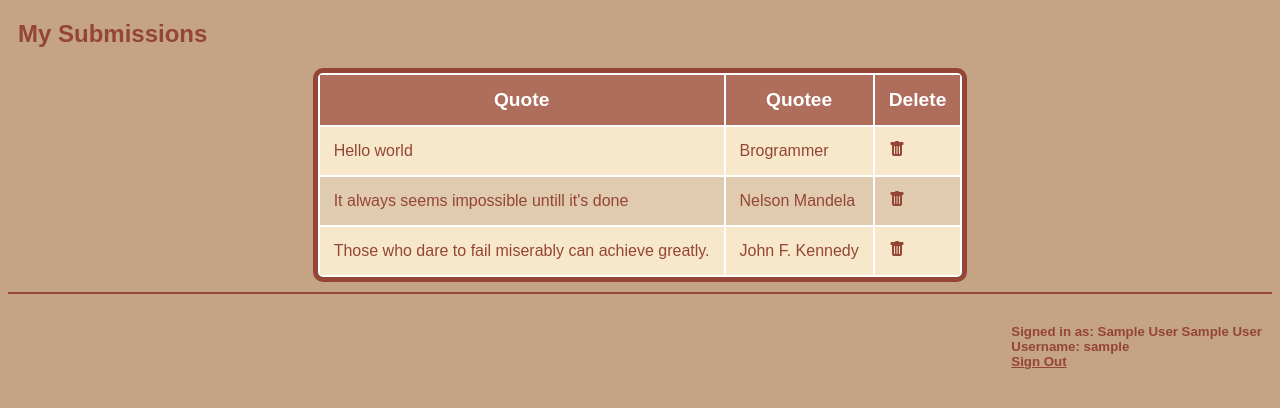
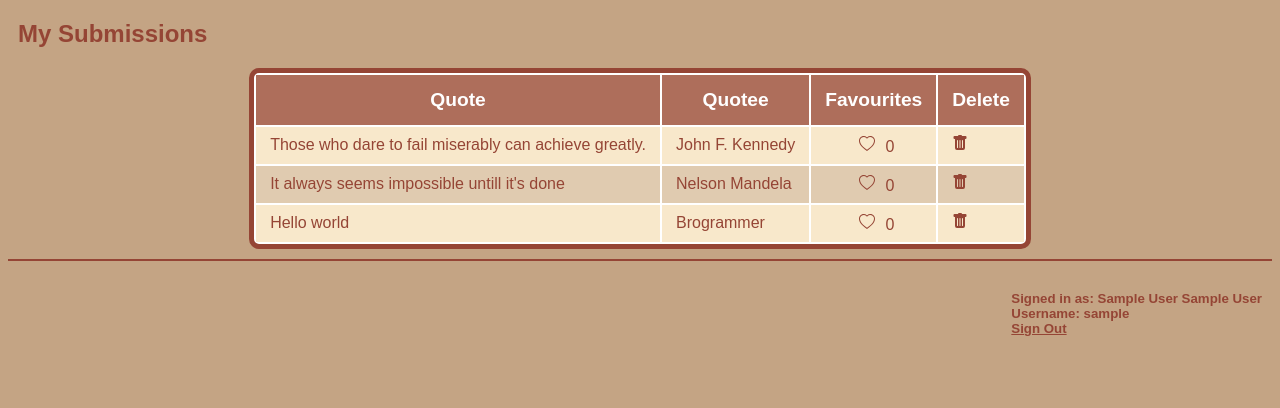
Before and after one commit to Sohaib-50/Quoteslection, a Flask app: page /my_submissions in a window 1280 px wide. Shown: the part 137-545 px from the top of the page. Run offline with Flask 2, Linux system fonts and the light colour scheme; the visitor is signed in with stand-in values (Sample User, id 1); data comes from the database, SQL or seed files in the repository; data that the repository does not hold is empty; some libraries are stand-ins or nearby versions.

Commit message:
FAVOURITE QUOTES PAGEE

```diff
--- a/app.py
+++ b/app.py
@@ -7,7 +7,7 @@
 
 
 from flask_session import Session
-from helpers import login_required, signin_user, signout_user, valid_password
+from helpers import get_favourites, login_required, signin_user, signout_user, valid_password
 
 
 app = Flask(__name__)
@@ -27,32 +27,16 @@
 
 @app.route("/")
 def index():
-    # fetch all quotes in database
-    # db.execute("""SELECT quote.id AS quote_id, quote_text, quotee, firstname, lastname
-    # FROM quote INNER JOIN user ON quote.submitter_user_id = user.id
-    # ORDER BY submission DESC;""")
-    db.execute("""SELECT quote.id AS quote_id, quote_text, quotee, firstname AS submitter_fname, lastname AS submitter_lname, COUNT(favourite.user_id) AS fav_count
+    db.execute("""SELECT quote.id AS quote_id, quote_text, quotee, firstname AS submitter_fname,
+    lastname AS submitter_lname, COUNT(favourite.user_id) AS fav_count
     FROM user INNER JOIN quote ON user.id = quote.submitter_user_id LEFT OUTER JOIN favourite ON quote.id = favourite.quote_id
     GROUP BY quote.id
-    ORDER BY quote.id;""")
+    ORDER BY submission DESC;""")
     quotes = db.fetchall()
 
-    # fetch and store in a set all quote_ids for which the quote is favourite for the current user, if logged in
-    if user_id := session.get("user_id"):
-        favourites = set()
-        # for every quote fetched earlier
-        for quote in quotes:
-            # if quote_id, user_id combination exists in the favourite table, then add the quote id to favourites set
-            quote_id = quote["quote_id"]
-            db.execute(f"""SELECT * FROM favourite WHERE quote_id = %s and user_id = %s;""",
-                       (quote_id, user_id))
-            if db.fetchone():
-                favourites.add(quote_id)
+    favourites = get_favourites(db, quotes)
 
-        return render_template("index.html", quotes=quotes, favourites=favourites, title="Quoteslection")
-
-    return render_template("index.html", quotes=quotes, title="Quoteslection")
-    # return render_template("index.html", title="Home")
+    return render_template("index.html", quotes=quotes, favourites=favourites, title="Quoteslection")
 
 
 @app.route("/signup", methods=["GET", "POST"])
@@ -155,16 +139,41 @@
     return redirect("/")
 
 
+@app.route("/my_favourites")
+@login_required
+def my_favourites():
+    db.execute("""SELECT * FROM
+    (
+        SELECT quote.id AS quote_id, quote_text, quotee, firstname AS submitter_fname,
+        lastname AS submitter_lname, COUNT(favourite.user_id) AS fav_count
+        FROM user INNER JOIN quote ON user.id = quote.submitter_user_id LEFT OUTER JOIN favourite ON quote.id = favourite.quote_id
+        GROUP BY quote.id
+        ORDER BY submission DESC
+    )x
+    WHERE x.quote_id IN
+    (
+        SELECT quote_id FROM favourite WHERE user_id = %s
+    );""",
+    (session.get("user_id"), ))
+
+    fav_quotes = db.fetchall()
+
+    return render_template("my_favourites.html", fav_quotes=fav_quotes, title="Quoteslection")
+
+
 @app.route("/my_submissions")
 @login_required
 def my_submissions():
-    db.execute("""SELECT quote.id AS quote_id, quote_text, quotee, firstname, lastname
-    FROM quote INNER JOIN user ON quote.submitter_user_id = user.id
+    db.execute("""SELECT quote.id AS quote_id, quote_text, quotee, COUNT(favourite.user_id) AS fav_count
+    FROM user INNER JOIN quote ON user.id = quote.submitter_user_id LEFT OUTER JOIN favourite ON quote.id = favourite.quote_id
     WHERE user.id = %s
+    GROUP BY quote.id
     ORDER BY submission DESC;""",
                (session.get("user_id"), ))
     user_quotes = db.fetchall()
-    return render_template("my_submissions.html", user_quotes=user_quotes, title="My Quotes")
+
+    favourites = get_favourites(db, user_quotes)
+    return render_template("my_submissions.html", user_quotes=user_quotes, favourites=favourites, title="My Quotes")
 
 
 @app.route("/submit", methods=["POST", "GET"])
@@ -195,6 +204,7 @@
     return render_template("submit.html", title="Submit a quote")
 
 
+# favourite quote API
 @app.route("/favouriteify_quote", methods=["POST"])
 def favouriteify_quote():
     quote_id = request.form.get("quote_id")
@@ -209,7 +219,8 @@
                    (session.get("user_id"), quote_id))
     db_connection.commit()
 
-    db.execute("SELECT COUNT(*) as fav_count FROM favourite WHERE quote_id = %s;", (quote_id, ))
+    db.execute(
+        "SELECT COUNT(*) as fav_count FROM favourite WHERE quote_id = %s;", (quote_id, ))
     fav_count = db.fetchone()["fav_count"]
     return jsonify({"fav_count": fav_count})
 
--- a/helpers.py
+++ b/helpers.py
@@ -23,3 +23,18 @@
 
 def valid_password(password):
     return len(password) > 4
+
+
+def get_favourites(db, quotes):
+    favourites = set()
+    # fetch and store in a set all quote_ids for which the quote is favourite for the current user, if logged in
+    if user_id := session.get("user_id"):
+        # for every quote fetched earlier
+        for quote in quotes:
+            # if quote_id, user_id combination exists in the favourite table, then add the quote id to favourites set
+            quote_id = quote["quote_id"]
+            db.execute(f"""SELECT * FROM favourite WHERE quote_id = %s and user_id = %s;""",
+                       (quote_id, user_id))
+            if db.fetchone():
+                favourites.add(quote_id)
+    return favourites
--- /dev/null
+++ b/static/scripts/favourite.js
@@ -0,0 +1,32 @@
+document.addEventListener("DOMContentLoaded", function()
+{
+    let non_fav_heart_icon = "<svg xmlns='http://www.w3.org/2000/svg' width='16' height='16' fill='currentColor' class='bi bi-heart' viewBox='0 0 16 16'><path d='m8 2.748-.717-.737C5.6.281 2.514.878 1.4 3.053c-.523 1.023-.641 2.5.314 4.385.92 1.815 2.834 3.989 6.286 6.357 3.452-2.368 5.365-4.542 6.286-6.357.955-1.886.838-3.362.314-4.385C13.486.878 10.4.28 8.717 2.01L8 2.748zM8 15C-7.333 4.868 3.279-3.04 7.824 1.143c.06.055.119.112.176.171a3.12 3.12 0 0 1 .176-.17C12.72-3.042 23.333 4.867 8 15z'/></svg>";
+    let fav_heart_icon = "<svg xmlns='http://www.w3.org/2000/svg' width='16' height='16' fill='currentColor' class='bi bi-heart-fill' viewBox='0 0 16 16'><path fill-rule='evenodd' d='M8 1.314C12.438-3.248 23.534 4.735 8 15-7.534 4.736 3.562-3.248 8 1.314z'/></svg>";
+
+    let fav_btns = document.querySelectorAll(".fav_btn");  // get all buttons
+
+    for (let i = 0; i < fav_btns.length; i++)  // for each button
+    {
+        let current_btn = fav_btns[i];
+        let quote_id = current_btn.id.slice("quoteid-".length);
+        current_btn.addEventListener("click", function () {
+            let btn_content = current_btn.innerHTML
+            let is_favourite = btn_content.includes("bi-heart-fill") ? true : false;
+            $.post("/favouriteify_quote", { quote_id: quote_id, is_favourite: is_favourite }, function (data, status) {
+                if (status == "success")
+                {
+                    let new_fav_count = data["fav_count"];
+                    if (is_favourite) // if currently button was favourite-d, un favourite it
+                    {
+                        current_btn.innerHTML = non_fav_heart_icon;
+                    }
+                    else   // favourite the button
+                    {
+                        current_btn.innerHTML = fav_heart_icon;
+                    }
+                    current_btn.nextElementSibling.innerHTML = new_fav_count;  // update favorite count
+                }
+            });
+        });
+    }
+});
--- a/static/styles/styles.css
+++ b/static/styles/styles.css
@@ -69,7 +69,7 @@
 {
     display: flex;
     justify-content: center;
-    margin: 10px 0 10px 0;
+    margin: 10px 5px 10px 5px;
 }
 
 table
@@ -92,15 +92,20 @@
 
 td, th
 {
-    padding: 13px;
     border: 1px solid transparent;
 }
 
 th
 {
     font-size: larger;
+    padding: 13px;
     background-color: rgba(149, 69, 53, 0.747);
     color: white;
+}
+
+td
+{
+    padding: 7px 13px 7px 13px;
 }
 
 .form
--- a/templates/layout.html
+++ b/templates/layout.html
@@ -20,7 +20,7 @@
                     <li> <a href="/signin"> Sign In </a> </li>
                     <li> <a href="/signup"> Sign Up </a> </li>
                 {% else %}
-                    <li> <a href="/favourite_quotes"> Favourites </a> </li>
+                    <li> <a href="/my_favourites"> Favourites </a> </li>
                     <li> <a href="/my_submissions"> My submissions </a> </li>
                     <li> <a href="/submit"> Submit a quote</a> </li>
                     <li> <a href="/signout"> Sign Out </a> </li>
--- a/templates/my_submissions.html
+++ b/templates/my_submissions.html
@@ -12,6 +12,7 @@
             <tr>
                 <th> Quote </th>
                 <th> Quotee </th>
+                <th> Favourites </th>
                 <th> Delete </th>
             </tr>
         </thead>
@@ -20,6 +21,24 @@
             <tr>
                 <td> {{ quote["quote_text"] }} </td>
                 <td> {{ quote["quotee"] }} </td>
+                <td style="text-align: center;">
+                    <button id='quoteid-{{ quote["quote_id"] }}' class="fav_btn">
+                        {% if quote["quote_id"] in favourites %}
+                            <svg xmlns="http://www.w3.org/2000/svg" width="16" height="16" fill="currentColor"
+                                class="bi bi-heart-fill" viewBox="0 0 16 16">
+                                <path fill-rule="evenodd"
+                                    d="M8 1.314C12.438-3.248 23.534 4.735 8 15-7.534 4.736 3.562-3.248 8 1.314z" />
+                            </svg>
+                        {% else %}
+                            <svg xmlns="http://www.w3.org/2000/svg" width="16" height="16" fill="currentColor"
+                                class="bi bi-heart" viewBox="0 0 16 16">
+                                <path
+                                    d="m8 2.748-.717-.737C5.6.281 2.514.878 1.4 3.053c-.523 1.023-.641 2.5.314 4.385.92 1.815 2.834 3.989 6.286 6.357 3.452-2.368 5.365-4.542 6.286-6.357.955-1.886.838-3.362.314-4.385C13.486.878 10.4.28 8.717 2.01L8 2.748zM8 15C-7.333 4.868 3.279-3.04 7.824 1.143c.06.055.119.112.176.171a3.12 3.12 0 0 1 .176-.17C12.72-3.042 23.333 4.867 8 15z" />
+                            </svg>
+                        {% endif %}
+                    </button>
+                    <div class="fav_count">{{ quote["fav_count"] }}</div>
+                </td>
                 <td>
                     <a href="/delete_quote/{{ quote['quote_id'] }}">
                         <svg xmlns="http://www.w3.org/2000/svg" width="16" height="16" fill="currentColor" class="bi bi-trash-fill" viewBox="0 0 16 16">
@@ -32,6 +51,9 @@
         </tbody>
     </table>
 </div>
+
+<script src="{{ url_for('static', filename='scripts/favourite.js') }}"></script>
 {% endif %}
 
+
 {% endblock %}
--- a/todo.txt
+++ b/todo.txt
@@ -11,3 +11,5 @@
 6) do client side checking for login and signup pages initial checks
 
 7) (DONE) add delete button for quotes (atleast in myquotes page)
+
+8) fetch quotes, fetch favs funcs
```
Also changed, not shown: templates/index.html (+4 -35 lines), templates/my_favourites.html (added, +46 -0 lines).
